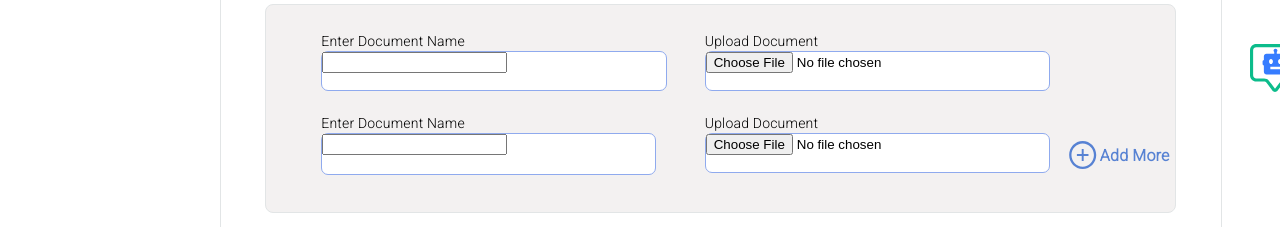
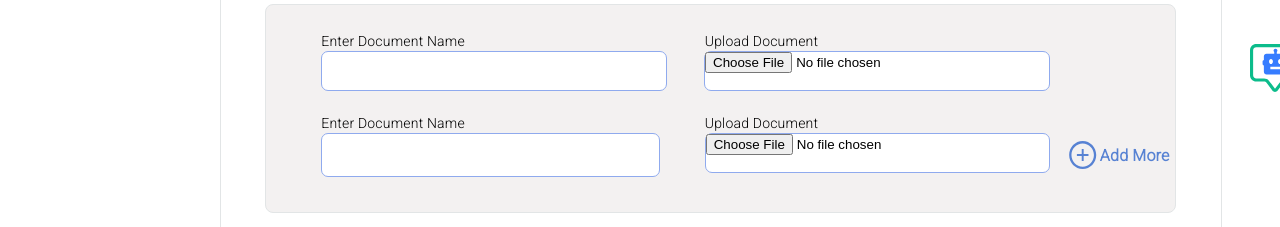
Before and after one commit to Sudnk13/PF, a plain HTML site: page index.html in a window 1280 px wide. Shown: the part 469-696 px from the top of the page. Drawn offline with Linux system fonts and the light colour scheme.

Commit message:
updated index and style file.

```diff
--- a/CSS/styles.css
+++ b/CSS/styles.css
@@ -244,7 +244,7 @@ h3 {
     position: absolute;
     width: 345.63px;
     height: 40px;
-    left: 438.72px;
+    left: 438px;
     top: 46px;
     background: #FFFFFF;
     border: 1px solid #8FAAEE;
--- a/index.html
+++ b/index.html
@@ -38,9 +38,7 @@
 
         <div class="sub-container">
             <label class="input1">Enter Document Name</label><br>
-            <div class="input-box1">
-                <input type="text">
-            </div>
+            <input type="text" class="input-box1">
             <form class="form-upload1" action="upload.php">
                 Upload Document<br>
             </form>
@@ -48,8 +46,8 @@
                 <input type="file">
             </div>
             <label class="input">Enter Document Name</label><br>
-            <div class="input-box">
-                <input type="text">
+            <div>
+                <input type="text" class="input-box">
             </div>
             <form class="form-upload" action="upload.php">
                 Upload Document<br>
```
